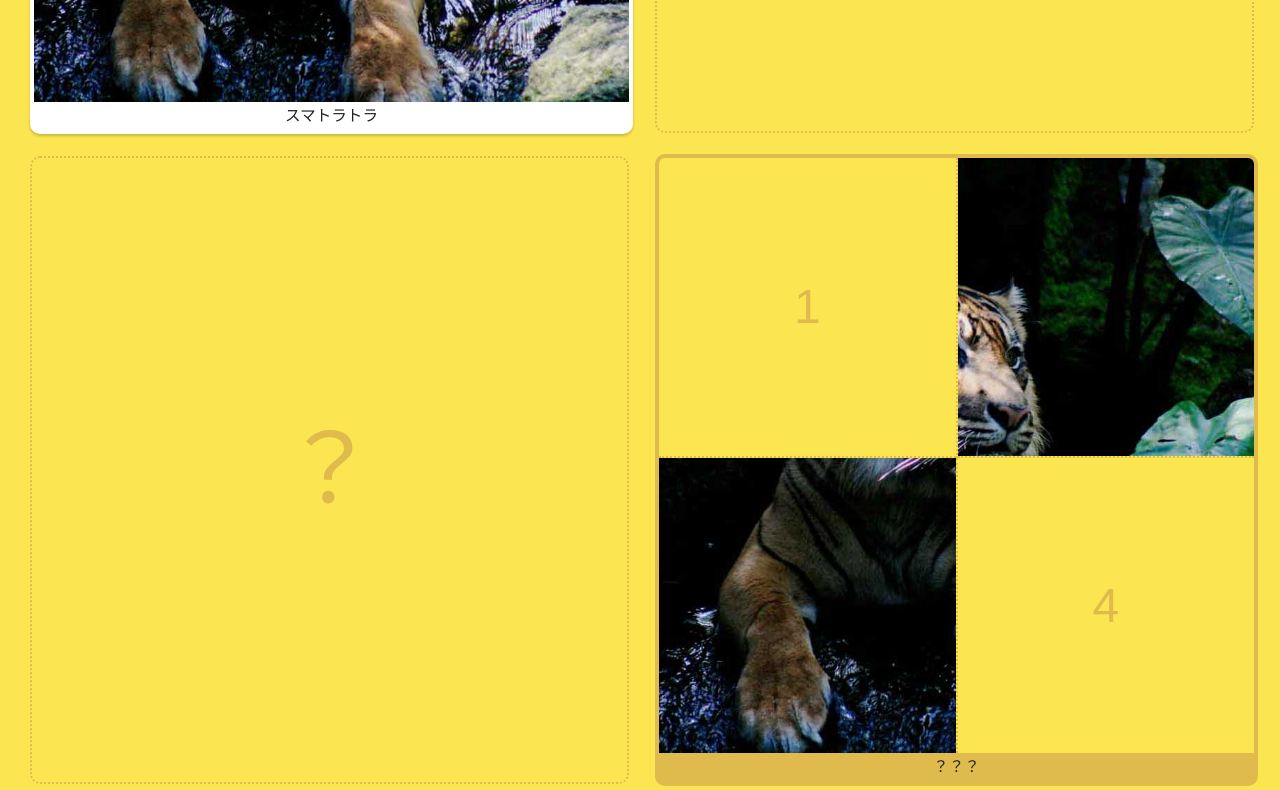
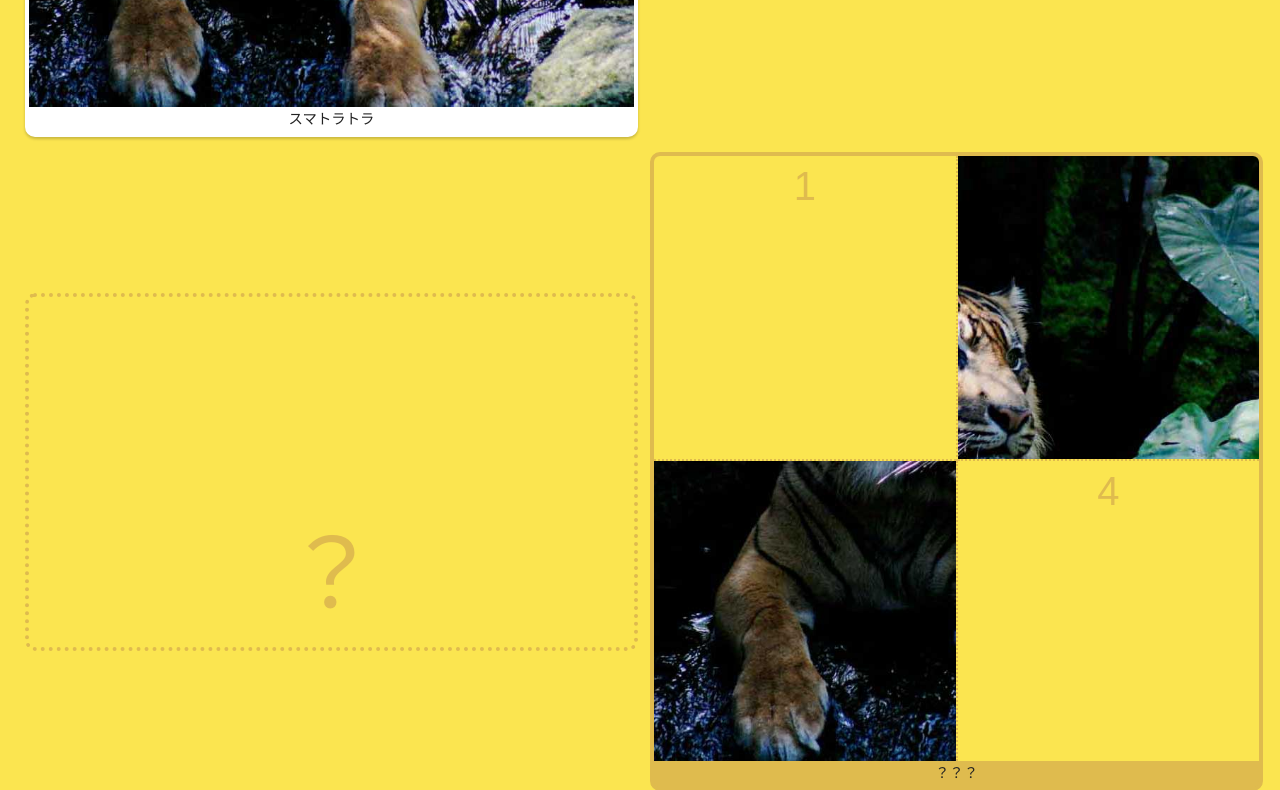
Before and after one commit to massirohuyu/getiger, a website: page public/collection.html in a window 1280 px wide. Shown: the part 698-1488 px from the top of the page. Drawn offline with Linux system fonts and the light colour scheme.

Commit message:
コレクションページのスタイル調整

```diff
--- a/scss/common.scss
+++ b/scss/common.scss
@@ -823,7 +823,7 @@ body {
             width: 30%;
             text-align: center;
             vertical-align: middle;
-            padding: 20px 15px 0;
+            padding: 15px 10px 0;
 
             &:first-child {
                 border-left-width: 0;
@@ -941,8 +941,8 @@ body {
 
                     .p-collection__item--empty {
                         border: none;
-                        font-size: 3rem;
-                        padding: calc(50% - .8em) 0;
+                        font-size: 2.5rem;
+                        padding: calc(50% - 1em) 0;
                     }
                 }
 
@@ -955,7 +955,7 @@ body {
         .p-collection__item__name {
             display: block;
             color: #222;
-            font-size: 1.3em;
+            font-size: 1.2em;
             line-height: 1.8em;
         }
     }
@@ -965,9 +965,10 @@ body {
         color: #dfbb4e;
         font-size: 6rem;
         width: 100%;
-        border: dotted #dfbb4e 2px;
+        height: 100%;
+        border: dotted #dfbb4e 4px;
         border-radius: 10px;
-        padding: calc(50% - .6em) 0;
+        padding-top: calc(50% - 1em);
     }
 }
 
```
Also changed, not shown: css/common.css.
